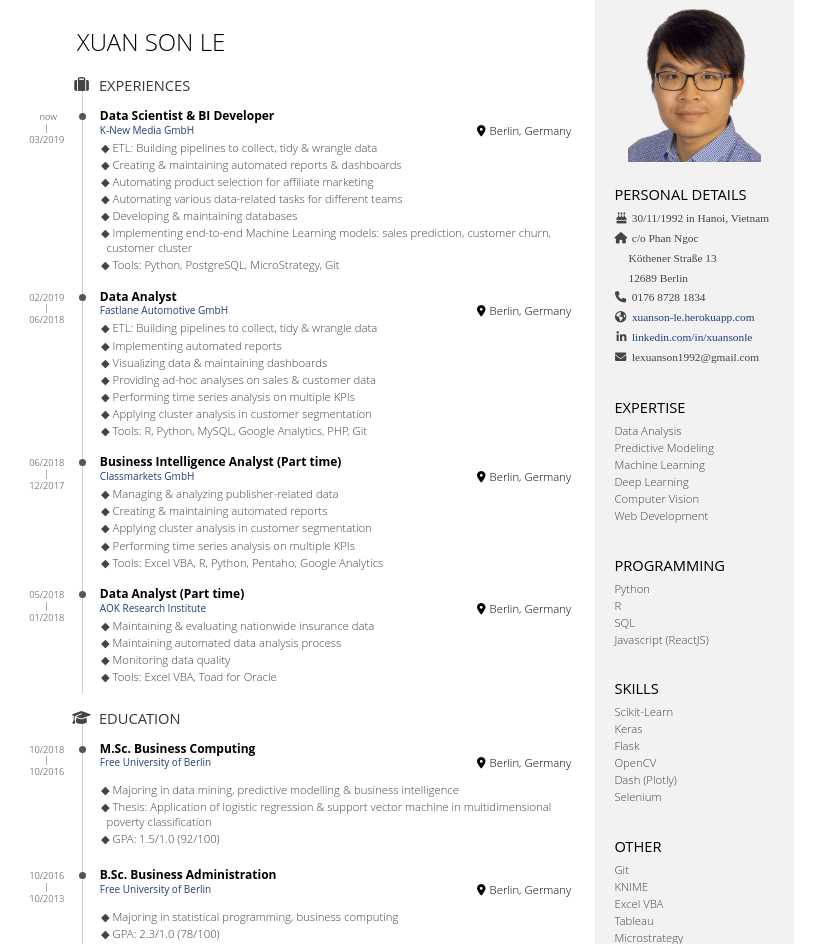
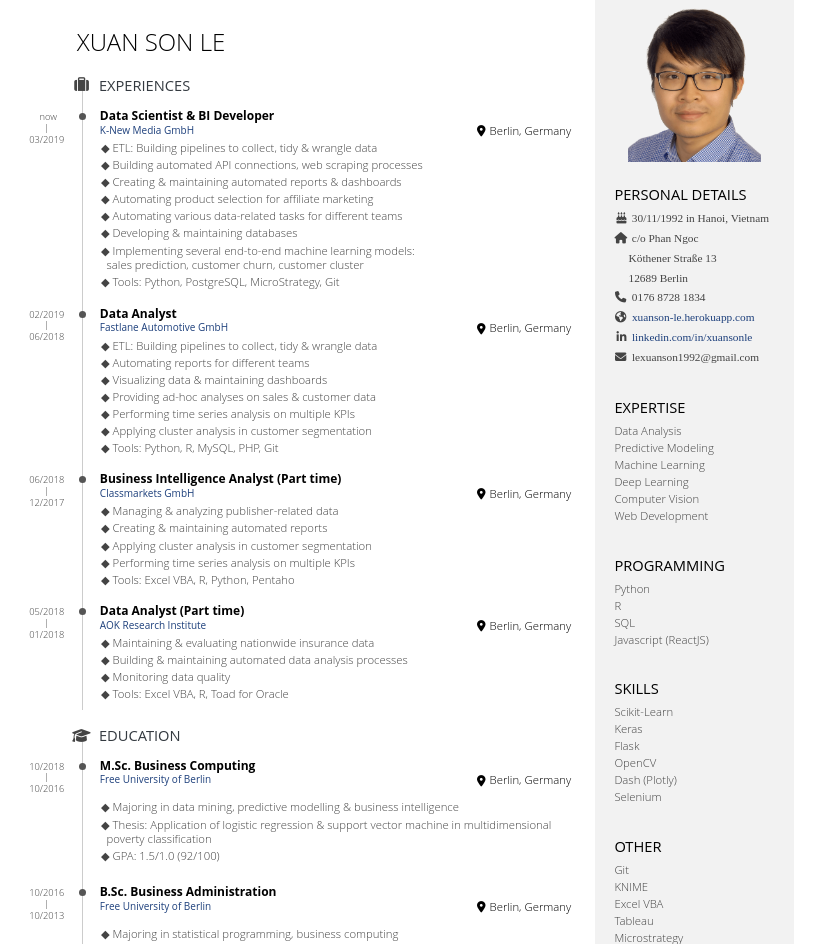
Before and after one commit to xuansonle/Resume, a PHP site: page / in a window 1280 px wide. Shown: the top 944 px of the page, without its empty margins (0-828 px from the left). Run offline with PHP 8.4, Linux system fonts and the light colour scheme; some libraries are stand-ins or nearby versions.

Commit message:
small changes

```diff
--- a/index.php
+++ b/index.php
@@ -439,11 +439,12 @@
           <div>
             <ul>
               <li>ETL: Building pipelines to collect, tidy & wrangle data</li>
+              <li>Building automated API connections, web scraping processes</li>
               <li>Creating & maintaining automated reports & dashboards</li>
               <li>Automating product selection for affiliate marketing</li>
               <li>Automating various data-related tasks for different teams</li>
               <li>Developing & maintaining databases</li>
-              <li>Implementing end-to-end Machine Learning models: sales prediction, customer churn, customer cluster
+              <li>Implementing several end-to-end machine learning models:<br/> sales prediction, customer churn, customer cluster
               </li>
               <li>Tools: Python, PostgreSQL, MicroStrategy, Git</li>
             </ul>
@@ -466,12 +467,12 @@
           <div>
             <ul>
               <li>ETL: Building pipelines to collect, tidy & wrangle data</li>
-              <li>Implementing automated reports</li>
+              <li>Automating reports for different teams</li>
               <li>Visualizing data & maintaining dashboards</li>
               <li>Providing ad-hoc analyses on sales & customer data</li>
               <li>Performing time series analysis on multiple KPIs</li>
               <li>Applying cluster analysis in customer segmentation</li>
-              <li>Tools: R, Python, MySQL, Google Analytics, PHP, Git</li>
+              <li>Tools: Python, R, MySQL, PHP, Git</li>
             </ul>
           </div>
         </div>
@@ -495,7 +496,7 @@
               <li>Creating & maintaining automated reports</li>
               <li>Applying cluster analysis in customer segmentation</li>
               <li>Performing time series analysis on multiple KPIs</li>
-              <li>Tools: Excel VBA, R, Python, Pentaho, Google Analytics</li>
+              <li>Tools: Excel VBA, R, Python, Pentaho</li>
             </ul>
           </div>
         </div>
@@ -516,9 +517,9 @@
           <div>
             <ul>
               <li>Maintaining & evaluating nationwide insurance data</li>
-              <li>Maintaining automated data analysis process</li>
+              <li>Building & maintaining automated data analysis processes</li>
               <li>Monitoring data quality</li>
-              <li>Tools: Excel VBA, Toad for Oracle</li>
+              <li>Tools: Excel VBA, R, Toad for Oracle</li>
             </ul>
           </div>
         </div>
```
Also changed, not shown: resume.html (+7 -6 lines).
